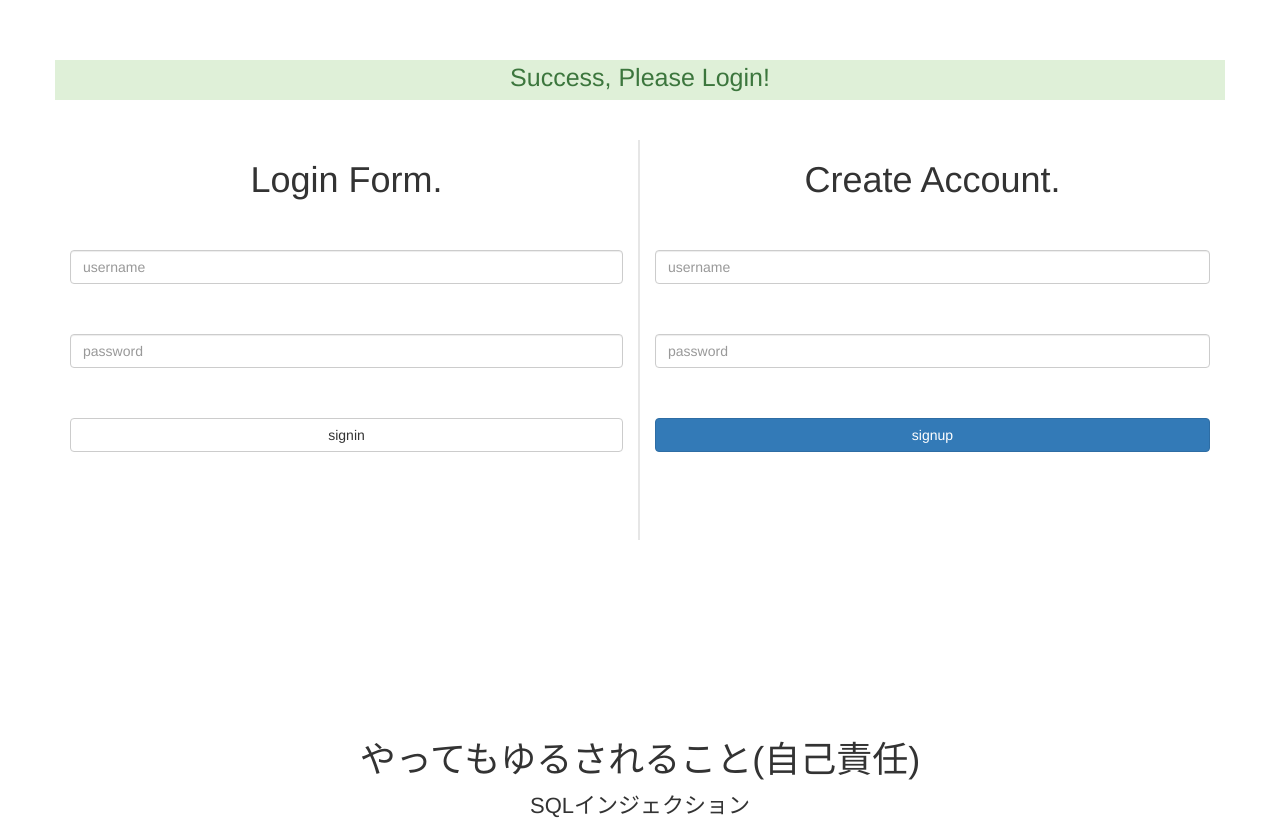
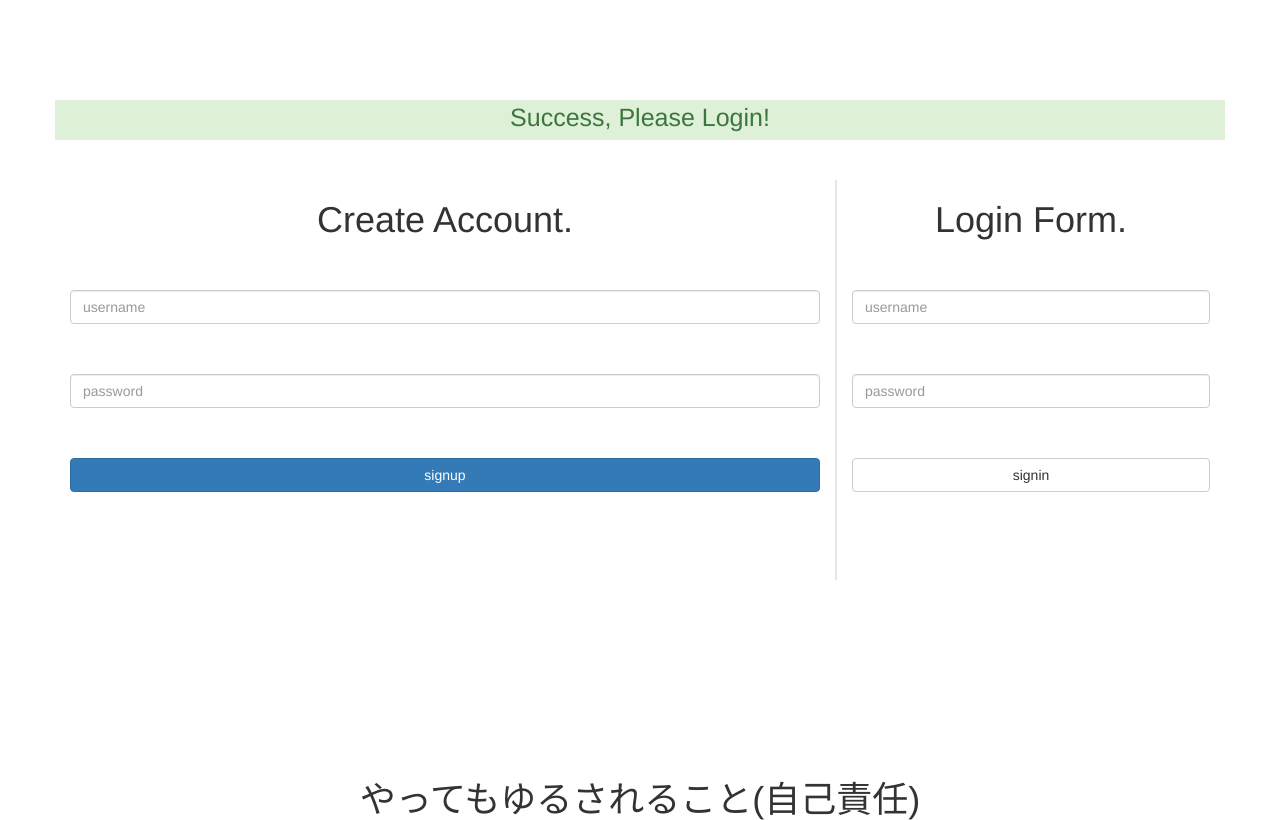
Before and after one commit to kawashi/sql_injection_test, a PHP site: page /?flag=success in a window 1280 px wide. Shown: the part 80-900 px from the top of the page. Run offline with PHP 8.4, Linux system fonts and the light colour scheme.

Commit message:
ログイン画面のデザインを整えた

```diff
--- a/index.css
+++ b/index.css
@@ -16,7 +16,7 @@ header{
 }
 
 .main{
-    margin-top: 140px;
+    margin-top: 180px;
 }
 
 .main h1{
@@ -29,7 +29,7 @@ input{
 
 .signin{
     height: 400px;
-    border-right: 2px solid #e6e6e6;
+    border-left: 2px solid #e6e6e6;
 }
 
 .message{
--- a/index.php
+++ b/index.php
@@ -55,7 +55,21 @@
            <?php if($_GET["flag"] == "success"){
                 echo '<div class="bg-success text-success success-message"><p>Success, Please Login!</p></div>';
             } ?>
-            <div class="signin col-md-6">
+            <div class="signup col-md-8">
+                <h1>Create Account.</h1>
+                <form action="index.php" method="post">
+                    <div>
+                        <input type="text" name="name" class="form-control" placeholder="username">
+                    </div>
+                    <div>
+                        <input type="password" name="pass" class="form-control" placeholder="password">
+                    </div>
+                    <div>
+                        <input type="submit" class="btn btn-primary btn-block" name="signup" value="signup">
+                    </div>
+                </form>
+            </div>
+            <div class="signin col-md-4">
                 <h1>Login Form.</h1>
                 <form action="index.php" method="post" >
                    <div>
@@ -66,20 +80,6 @@
                     </div>
                     <div>
                         <input type="submit" class="btn btn-default btn-block" value="signin" name="signin">
-                    </div>
-                </form>
-            </div>
-            <div class="signup col-md-6">
-                <h1>Create Account.</h1>
-                <form action="index.php" method="post">
-                    <div>
-                        <input type="text" name="name" class="form-control" placeholder="username">
-                    </div>
-                    <div>
-                        <input type="password" name="pass" class="form-control" placeholder="password">
-                    </div>
-                    <div>
-                        <input type="submit" class="btn btn-primary btn-block" name="signup" value="signup">
                     </div>
                 </form>
             </div>
```
